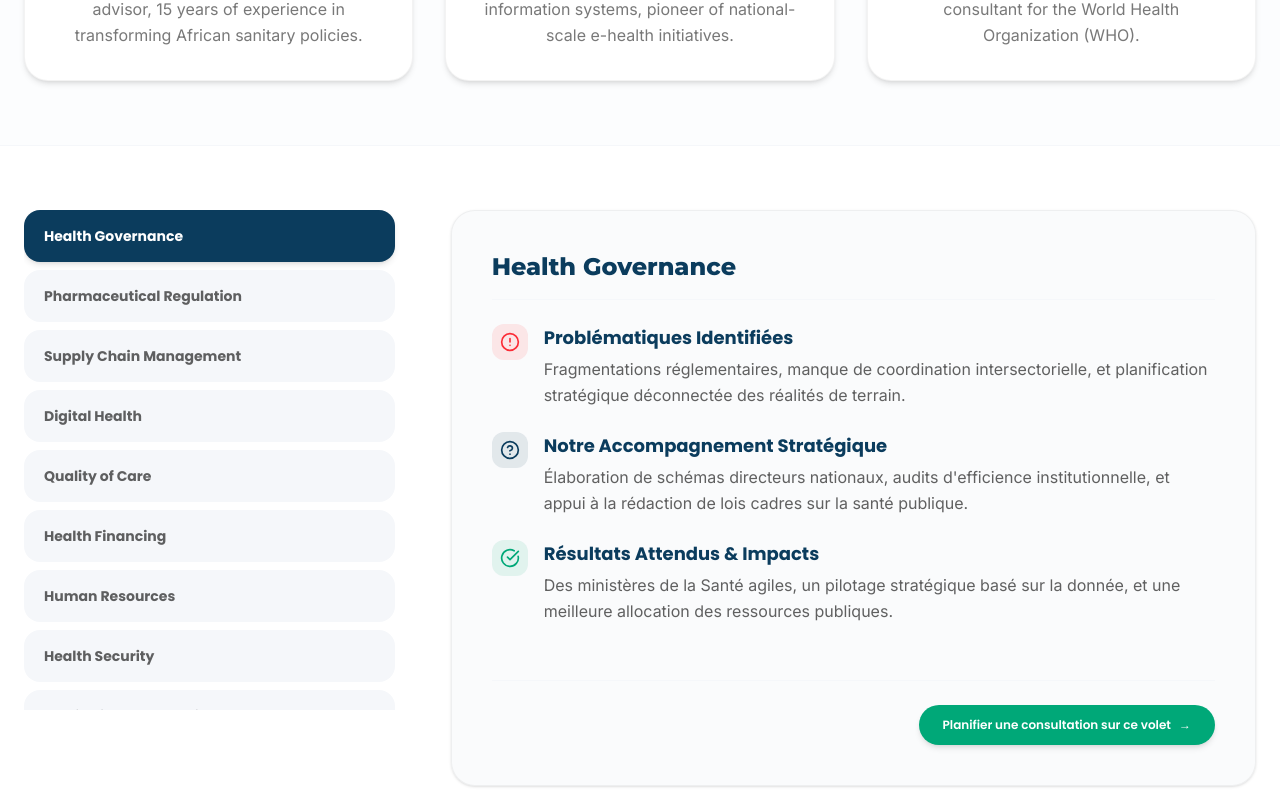
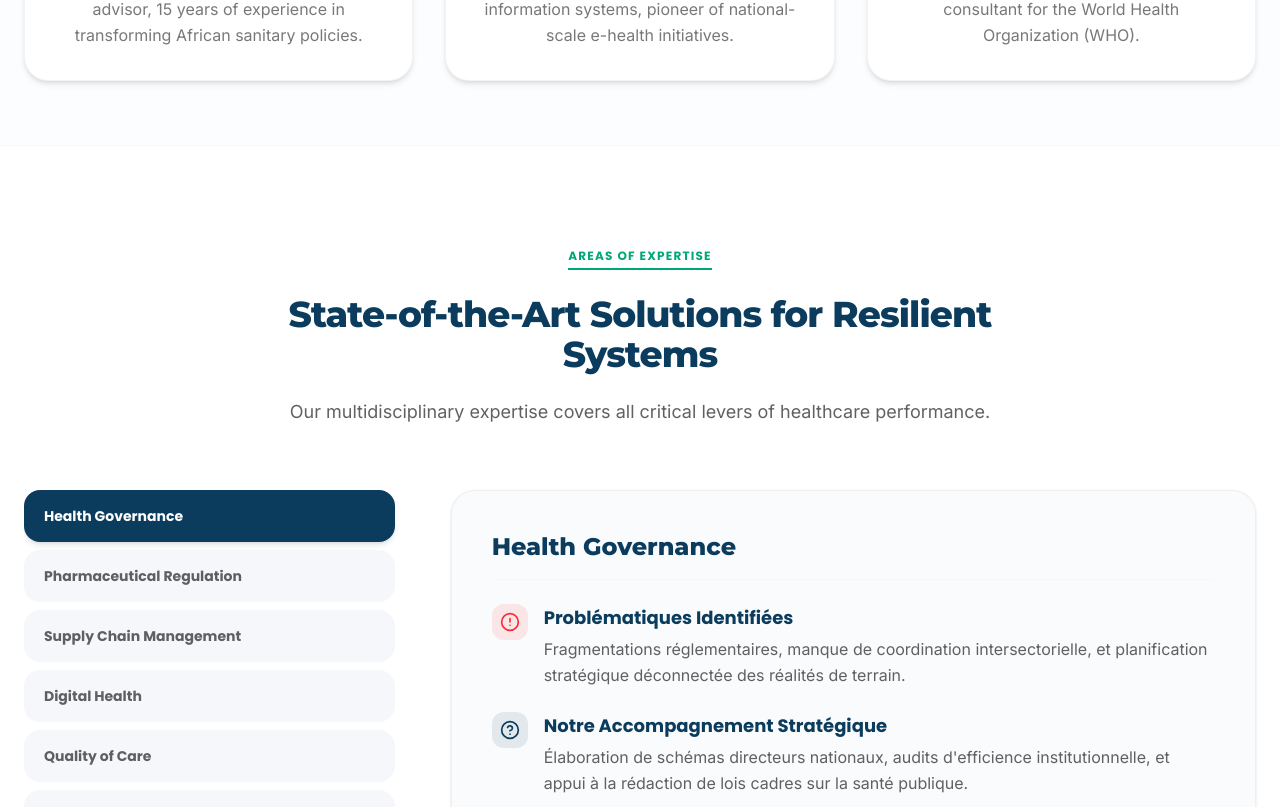
Before and after one commit to ITAINNOVATE/Saninova, a Next.js app: page / in a window 1280 px wide. Shown: the part 4050-4857 px from the top of the page. Built offline with nearby package versions, Linux system fonts and the light colour scheme; no server answers.

Commit message:
feat: replacer le titre de la section Expertises au dessus des onglets de details

```diff
--- a/src/components/home/ExpertisesDetails.tsx
+++ b/src/components/home/ExpertisesDetails.tsx
@@ -68,8 +68,21 @@ export const ExpertisesDetails: React.FC = () => {
   const currentDetails = detailedData[activeTab as keyof typeof detailedData];
 
   return (
-    <section id="expertises-details" className="py-16 bg-white border-t border-light overflow-hidden">
+    <section id="expertises" className="py-24 bg-white border-t border-light overflow-hidden">
       <div className="max-w-7xl mx-auto px-6">
+        {/* Header */}
+        <div className="text-center max-w-3xl mx-auto mb-16 space-y-6">
+          <span className="inline-block font-poppins text-xs font-bold text-accent tracking-widest uppercase border-b-2 border-accent pb-1">
+            {t.expertises.tag}
+          </span>
+          <h2 className="font-montserrat text-3xl sm:text-4xl font-extrabold text-primary tracking-tight">
+            {t.expertises.title}
+          </h2>
+          <p className="font-inter text-lg text-dark/70">
+            {t.expertises.subtitle}
+          </p>
+        </div>
+
         <div className="grid grid-cols-1 lg:grid-cols-12 gap-12 items-start">
           {/* Left Side: Tabs Navigation Menu */}
           <div className="lg:col-span-4 flex flex-row lg:flex-col space-x-3 lg:space-x-0 space-y-0 lg:space-y-2 lg:max-h-[500px] overflow-x-auto lg:overflow-x-visible lg:overflow-y-auto pr-0 lg:pr-2 pb-4 lg:pb-0 [scrollbar-width:none] [&::-webkit-scrollbar]:hidden">
```
